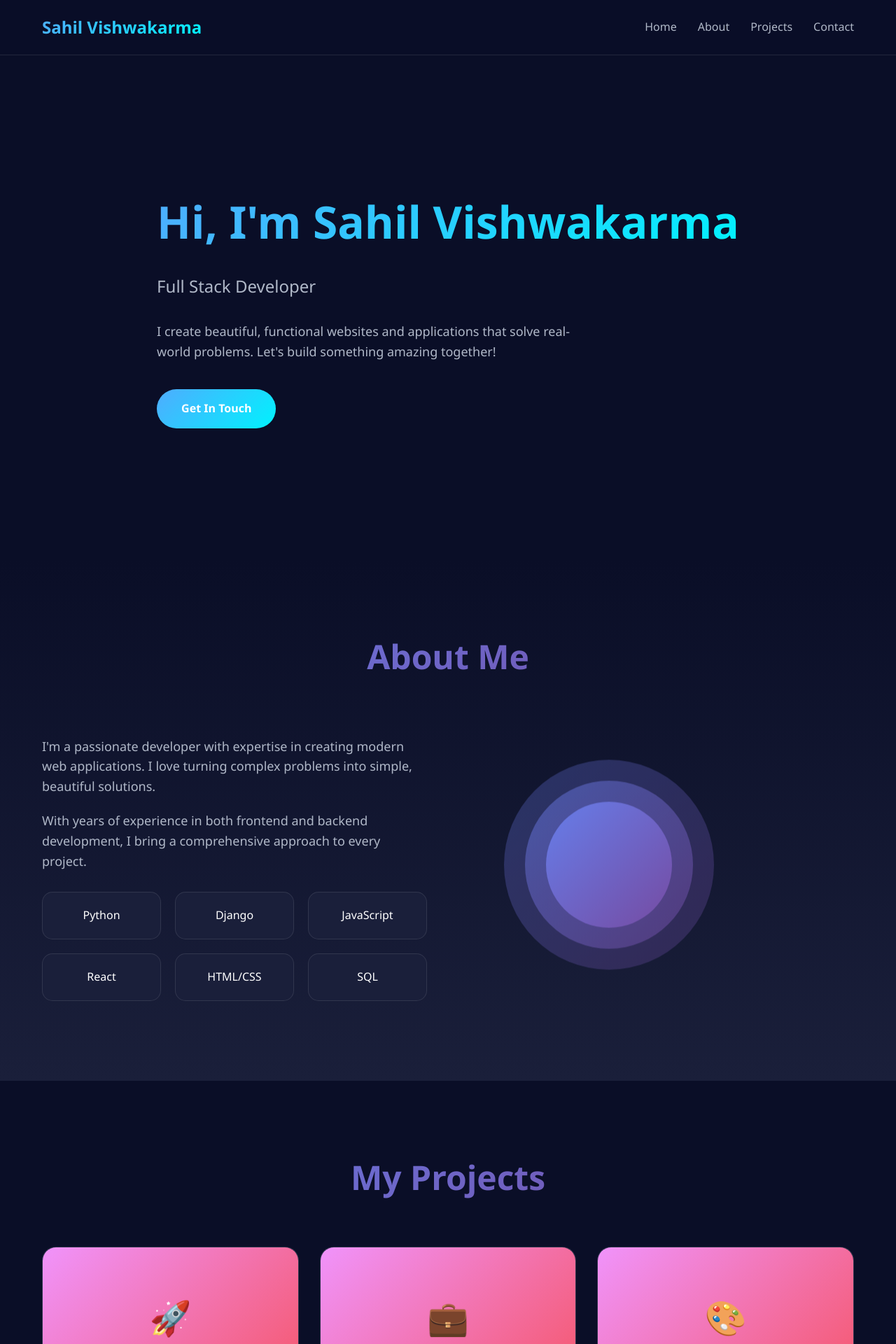
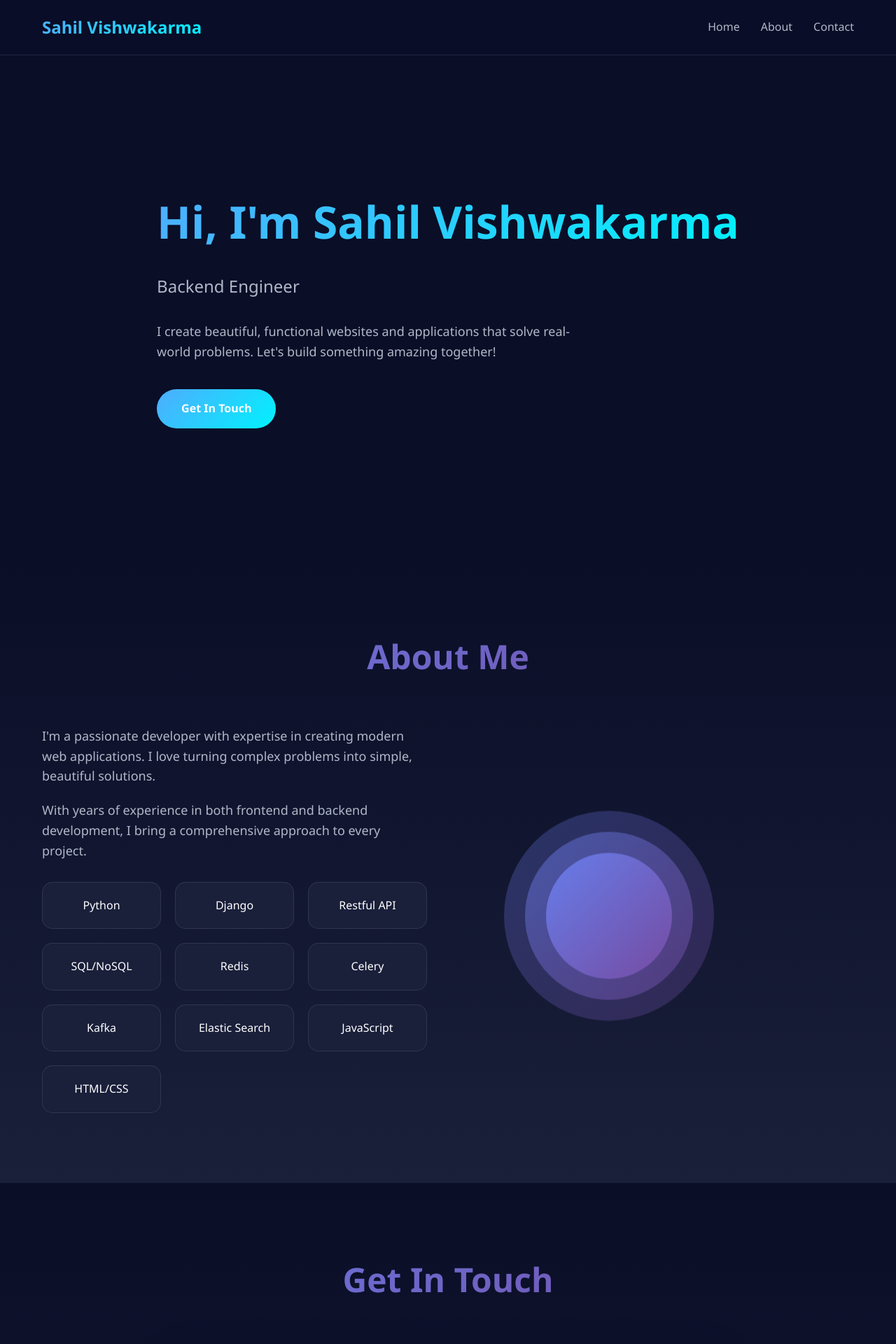
Before and after one commit to sahilvishwakarma018-dev/my-django-portfolio, a Django app: page / in a window 1280 px wide. Shown: the top 1920 px of the page at 70% size. Run offline with Django 4.2, Linux system fonts and the light colour scheme.

Commit message:
feat:- Data updated

```diff
--- a/portfolio/templates/portfolio/home.html
+++ b/portfolio/templates/portfolio/home.html
@@ -398,7 +398,7 @@
             <ul>
                 <li><a href="#home">Home</a></li>
                 <li><a href="#about">About</a></li>
-                <li><a href="#projects">Projects</a></li>
+                {% comment %} <li><a href="#projects">Projects</a></li> {% endcomment %}
                 <li><a href="#contact">Contact</a></li>
             </ul>
         </div>
@@ -409,7 +409,7 @@
         <div class="container">
             <div class="hero-content">
                 <h1 class="floating">Hi, I'm Sahil Vishwakarma</h1>
-                <p class="subtitle">Full Stack Developer</p>
+                <p class="subtitle">Backend Engineer</p>
                 <p>I create beautiful, functional websites and applications that solve real-world problems. Let's build something amazing together!</p>
                 <a href="#contact" class="btn">Get In Touch</a>
             </div>
@@ -428,10 +428,14 @@
                     <div class="skills">
                         <div class="skill-card">Python</div>
                         <div class="skill-card">Django</div>
+                        <div class="skill-card">Restful API</div>
+                        <div class="skill-card">SQL/NoSQL</div>
+                        <div class="skill-card">Redis</div>
+                        <div class="skill-card">Celery</div>
+                        <div class="skill-card">Kafka</div>
+                        <div class="skill-card">Elastic Search</div>
                         <div class="skill-card">JavaScript</div>
-                        <div class="skill-card">React</div>
                         <div class="skill-card">HTML/CSS</div>
-                        <div class="skill-card">SQL</div>
                     </div>
                 </div>
                 <div class="about-image floating">
@@ -452,7 +456,7 @@
     </section>
 
     <!-- Projects Section -->
-    <section id="projects" class="projects">
+    {% comment %} <section id="projects" class="projects">
         <div class="container">
             <h2 class="section-title">My Projects</h2>
             <div class="project-grid">
@@ -482,7 +486,7 @@
                 </div>
             </div>
         </div>
-    </section>
+    </section> {% endcomment %}
 
     <!-- Contact Section -->
     <section id="contact" class="contact">
```
